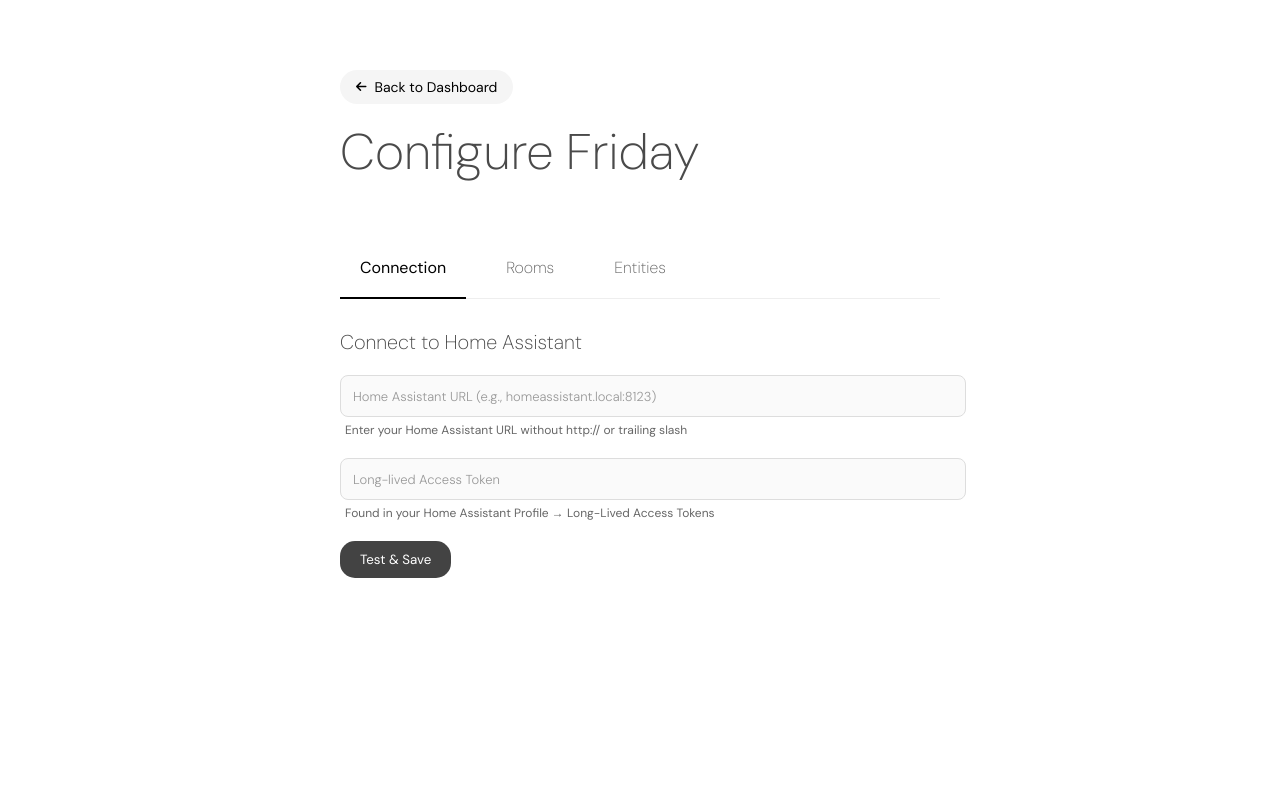
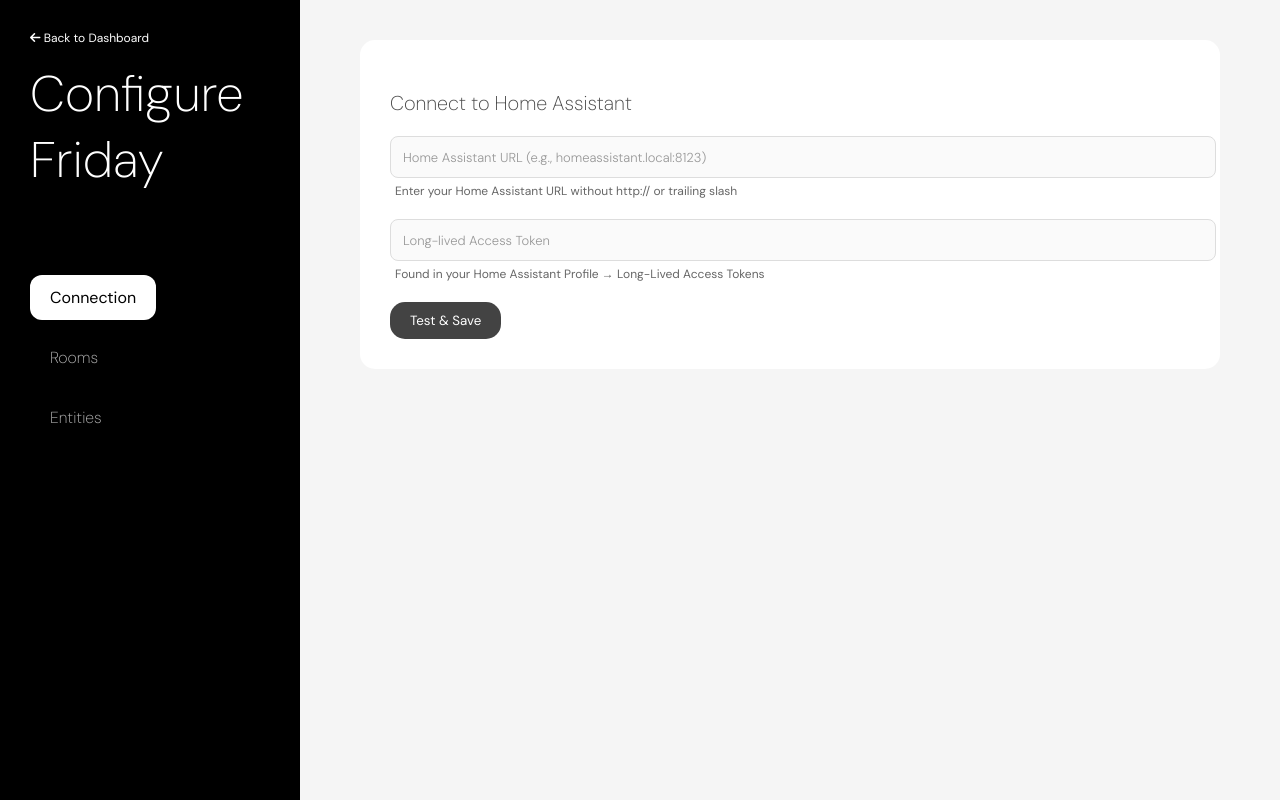
Before and after one commit to thatwebagency/Project-Friday-TWA, a Python web app: template templates/settings.html in a window 1280 px wide. Run offline with Jinja, Linux system fonts and the light colour scheme; the template is opened without the code that fills it, so the values that code supplies are empty; some libraries are stand-ins or nearby versions.

Commit message:
Updates
Various updates to framework frontend and backend.

```diff
--- a/app.py
+++ b/app.py
@@ -216,8 +216,7 @@ def setup_entities():
                         entity_rooms.insert().values(
                             entity_id=entity.id,
                             room_id=room.id,
-                            order=room_data['order'],
-                            card_type=entity_data.get('card_type', 'base_light_card')
+                            order=room_data['order']
                         )
                     )
 
@@ -534,8 +533,7 @@ def add_device_to_room(room_id):
                 entity_rooms.insert().values(
                     entity_id=entity.id,
                     room_id=room.id,
-                    order=max_order + 1,
-                    card_type=data.get('card_type', 'base_light_card')
+                    order=max_order + 1
                 )
             )
 
--- a/static/css/settings.css
+++ b/static/css/settings.css
@@ -2,6 +2,10 @@
     max-width: 800px;
     margin: 0 auto;
     padding: 20px;
+}
+
+html {
+    background: #f5f5f5;
 }
 
 .settings-header {
@@ -138,34 +142,14 @@ button:disabled {
     flex-direction: column;
 }
 
-.back-to-dashboard {
-    display: flex;
-    align-items: center;
-    gap: 8px;
-    padding: 8px 16px;
-    background-color: #f5f5f5;
-    border-radius: 20px;
-    color: #333;
-    text-decoration: none;
-    font-size: 14px;
-    transition: background-color 0.2s, color 0.2s;
-}
-
-.back-to-dashboard:hover {
-    background-color: #e0e0e0;
-    color: #1a73e8;
-}
-
-.back-to-dashboard i {
-    font-size: 12px;
-}
-
 h2.setup-header-text {
     margin-top: 15px;
 }
 
 a.back-to-dashboard {
-    color: black !important;
+    color: #ffffff !important;
+    text-decoration: none;
+    font-size: 12px;
 }
 
 /* Toast Notifications */
@@ -360,3 +344,186 @@ a.back-to-dashboard {
     font-size: 12px;
     color: #666;
 }
+
+span.help-text-climate {
+    font-size: 10px;
+    font-weight: 300;
+}
+
+/* Mobile Responsive Styles */
+@media (max-width: 768px) {
+    .settings-tabs {
+        gap: 10px;
+        overflow-x: auto;
+        padding-bottom: 5px;
+        -webkit-overflow-scrolling: touch;
+        margin-bottom: 10px;
+    }
+
+    .settings-header-container {
+        margin-bottom: 0px!important;
+    }
+
+    .tab-button {
+        padding: 8px 15px;
+        font-size: 14px;
+        white-space: nowrap;
+    }
+
+    .modal-entity-grid {
+        grid-template-columns: repeat(2, 1fr);
+    }
+
+    .entity-card {
+        max-width: none;
+    }
+}
+
+@media (max-width: 480px) {
+    .settings-container {
+        padding: 15px;
+    }
+
+    .modal-entity-grid {
+        grid-template-columns: 1fr 1fr;
+        max-width: 100%;
+        overflow-wrap: anywhere;
+    }
+
+    .entity-chips-container {
+        gap: 5px;
+    }
+
+    .entity-chip {
+        padding: 4px 8px;
+        font-size: 13px;
+    }
+
+    .room-entry {
+        flex-wrap: wrap;
+    }
+
+    .room-entry input {
+        flex: 1;
+        min-width: 200px;
+    }
+
+    .delete-room {
+        min-width: 36px;
+    }
+
+    .toast {
+        width: 90%;
+        max-width: none;
+        margin: 0 auto;
+        font-size: 13px;
+        padding: 10px 20px;
+    }
+
+    .form-group input[type="text"] {
+        font-size: 16px; /* Prevents iOS zoom on focus */
+        width: -webkit-fill-available;
+    }
+
+    input[type="text"] {
+        font-size: 16px; /* Prevents iOS zoom on focus */
+        width: -webkit-fill-available;
+    }
+
+    .help-text {
+        font-size: 11px;
+    }
+}
+
+/* Two-column layout */
+.setup-container {
+    display: grid;
+    grid-template-columns: 300px 1fr;
+    min-height: 100vh;
+    margin: 0;
+    max-width: none;
+}
+
+/* Left column styling */
+.settings-left {
+    background: black;
+    color: white;
+    padding: 30px;
+    position: relative;
+}
+
+.settings-header-container {
+    margin-bottom: 40px;
+}
+
+.setup-header-text {
+    color: white;
+    font-weight: 200;
+    margin-top: 20px;
+}
+
+/* Vertical tab styling */
+.settings-tabs {
+    display: flex;
+    flex-direction: column;
+    gap: 15px;
+    border: none;
+    padding: 0;
+}
+
+.tab-button {
+    text-align: left;
+    padding: 12px 20px;
+    color: rgba(255, 255, 255, 0.7);
+    border-radius: 12px;
+    transition: all 0.2s;
+}
+
+.tab-button:hover {
+    background: rgba(255, 255, 255, 0.1);
+}
+
+.tab-button.active {
+    background: white;
+    color: black;
+}
+
+.tab-button.active::after {
+    display: none;
+}
+
+/* Right column styling */
+.settings-right {
+    padding: 40px;
+    background: #f5f5f5;
+}
+
+.tab-content {
+    background: white;
+    padding: 30px;
+    border-radius: 15px;
+    max-width: 800px;
+    margin: 0 auto;
+}
+
+/* Mobile responsive styles */
+@media (max-width: 768px) {
+    .setup-container {
+        grid-template-columns: 1fr;
+    }
+
+    .settings-left {
+        padding: 20px;
+        padding-top: 50px;
+    }
+
+    .settings-tabs {
+        flex-direction: row;
+        overflow-x: auto;
+
+    }
+
+    .settings-right {
+        padding: 20px;
+    }
+}
--- a/static/css/style.css
+++ b/static/css/style.css
@@ -12,15 +12,6 @@
     --error-bg-color: #f8d7da;
 }
 
-.setup-container {
-    max-width: 600px;
-    margin: 50px auto;
-    padding: 20px;
-    display: block;  /* Ensure it's always displayed */
-    position: relative;
-    min-height: 400px; /* Adjust based on your content */
-}
-
 .setup-step {
     background: #fff;
     transition: opacity 0.3s cubic-bezier(0.4, 0, 0.2, 1);
--- a/templates/base.html
+++ b/templates/base.html
@@ -7,6 +7,8 @@
     <link rel="preconnect" href="https://fonts.googleapis.com">
     <link rel="preconnect" href="https://fonts.gstatic.com" crossorigin>
     <link href="https://fonts.googleapis.com/css2?family=DM+Sans:ital,opsz,wght@0,9..40,100..1000;1,9..40,100..1000&display=swap" rel="stylesheet">
+    <meta charset="UTF-8">
+    <meta name="viewport" content="width=device-width, initial-scale=1.0">
 </head>
 <body>
     {% block content %}{% endblock %}
--- a/templates/settings.html
+++ b/templates/settings.html
@@ -7,7 +7,7 @@
 <!-- Add CSS for drag handle -->
 <style>
     button.tab-button.active {
-        background: none;
+        background: white;
     }
 
     .room-entry {
@@ -38,10 +38,12 @@
 
     .group-header {
         display: flex;
-        align-items: center;
+        align-items: flex-start;
         margin-bottom: 10px;
         font-weight: 600;
         color: #666;
+        justify-content: flex-start;
+        flex-direction: column;
     }
 
     .group-drag-handle {
@@ -99,9 +101,37 @@
         margin-left: 4px;
         color: #666;
     }
+
+    /* Mobile Responsive Modal Styles */
+    @media (max-width: 768px) {
+
+        .setup-container {
+            margin: 0px;
+            min-height: unset;
+        }
+
+                .modal-content {
+            width: 90%;
+            margin: 20px auto;
+            max-height: 90vh;
+        }
+
+        .modal-header h4 {
+            font-size: 16px;
+        }
+
+        .modal-body {
+            max-height: calc(90vh - 120px);
+        }
+
+        .entity-search input {
+            font-size: 16px;
+        }
+    }
 </style>
 
 <div class="setup-container">
+    <div class="settings-left">
         <div class="settings-header-container">
             <a href="/" class="back-to-dashboard">
                 <i class="fas fa-arrow-left"></i>
@@ -114,7 +144,9 @@
             <button class="tab-button" data-tab="rooms">Rooms</button>
             <button class="tab-button" data-tab="entities">Entities</button>
         </div>
+    </div>
 
+    <div class="settings-right">
         <div class="tab-content" id="connection-tab">
             <h3 class="setup-step-title">Connect to Home Assistant</h3>
             <form id="haConfig">
@@ -170,6 +202,12 @@
                 </div>
                 <div class="entity-group">
                     <div class="group-header">
+                        <span>Sensors</span>
+                    </div>
+                    <!-- Sensor entities -->
+                </div>
+                <div class="entity-group">
+                    <div class="group-header">
                         <span>Lights</span>
                     </div>
                     <!-- Light entities -->
@@ -182,15 +220,10 @@
                 </div>
                 <div class="entity-group">
                     <div class="group-header">
-                    <span>Sensors</span>
-                </div>
-                <!-- Sensor entities -->
-            </div>
-            <div class="entity-group">
-                <div class="group-header">
                         <span>Binary Sensors</span>
                     </div>
                     <!-- Binary sensor entities -->
+                </div>
             </div>
         </div>
     </div>
@@ -201,7 +234,7 @@
     <div class="modal-content">
         <div class="modal-header">
             <h4>Add Entities to <span id="modalRoomName"></span></h4>
-            <button class="modal-close">&times;</button>
+            <button type="button" class="modal-close">&times;</button>
         </div>
         <div class="modal-body">
             <div class="entity-search">
@@ -212,8 +245,8 @@
             </div>
         </div>
         <div class="modal-footer">
-            <button class="modal-cancel">Cancel</button>
-            <button class="modal-save">Add Selected</button>
+            <button type="button" class="modal-cancel">Cancel</button>
+            <button type="button" class="modal-save">Add Selected</button>
         </div>
     </div>
 </div>
```
Also changed, not shown: other parts of static/css/style.css (+0 -48 lines), static/js/settings.js (+65 -2 lines). Lines whose indentation alone changed are shown as unchanged.
